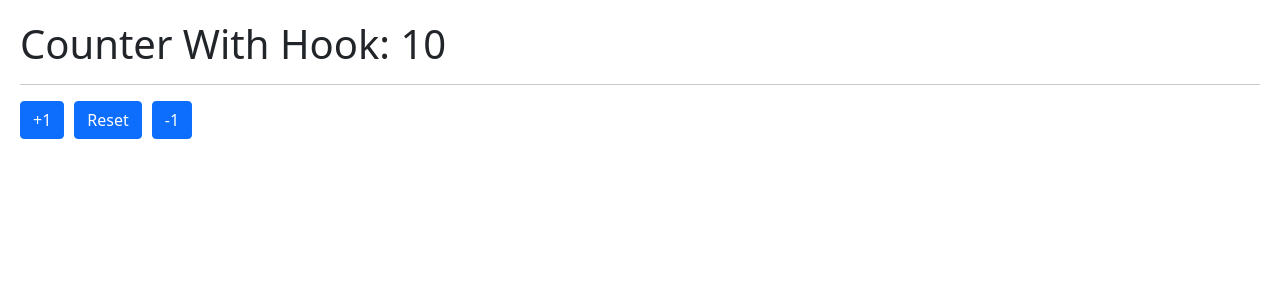
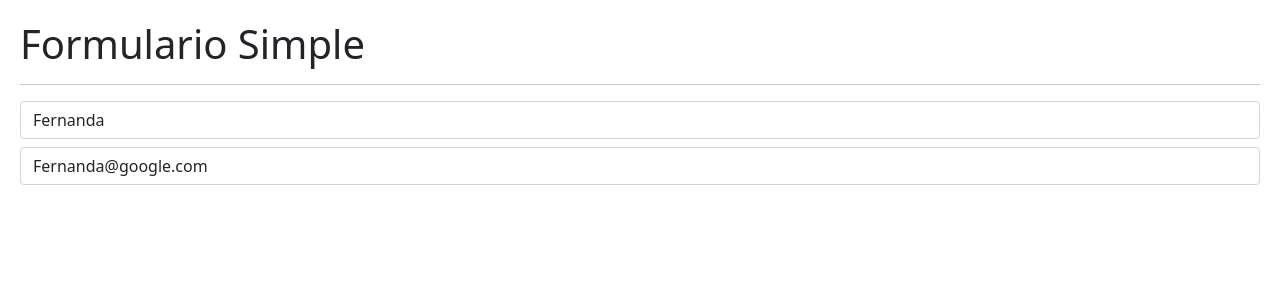
Before and after one commit to Ferla04/react-Hooks, a React (Vite) app: page / in a window 1280 px wide. Shown: the top 300 px of the page. Built offline with nearby package versions, Linux system fonts and the light colour scheme.

Commit message:
useEffect

```diff
--- /dev/null
+++ b/src/02-useEffect/SimpleForm.jsx
@@ -0,0 +1,52 @@
+import { useEffect, useState } from 'react'
+
+export const SimpleForm = () => {
+
+  const [formState, setFormState] = useState({
+    username: 'Fernanda',
+    email: 'Fernanda@google.com'
+  })
+
+  const { username, email } = formState
+
+  const onInputChange = ( event ) => {
+
+    const { name, value } = event.target
+
+    setFormState({
+      ...formState,
+      [name]: value
+    })
+  }
+
+  useEffect(() => {
+
+
+  }, [])
+
+
+  return (
+    <>
+      <h1>Formulario Simple</h1>
+      <hr />
+
+      <input
+        type='text'
+        className='form-control'
+        placeholder='Username'
+        name='username'
+        value={ username }
+        onChange={ onInputChange }
+      />
+
+      <input
+        type='text'
+        className='form-control mt-2'
+        placeholder='Email'
+        name='email'
+        value={ email }
+        onChange={ onInputChange }
+      />
+    </>
+  )
+}
--- a/src/main.jsx
+++ b/src/main.jsx
@@ -3,11 +3,12 @@
 import './index.css'
 // import { HooksApp } from './HooksApp'
 // import { CounterApp } from './01-useState/CounterApp'
-import { CounterWithCustomHook } from './01-useState/CounterWithCustomHook'
+// import { CounterWithCustomHook } from './01-useState/CounterWithCustomHook'
+import { SimpleForm } from './02-useEffect/SimpleForm'
 
 
 ReactDOM.createRoot(document.getElementById('root')).render(
   <React.StrictMode>
-    <CounterWithCustomHook />
+    <SimpleForm />
   </React.StrictMode>
 )
```
